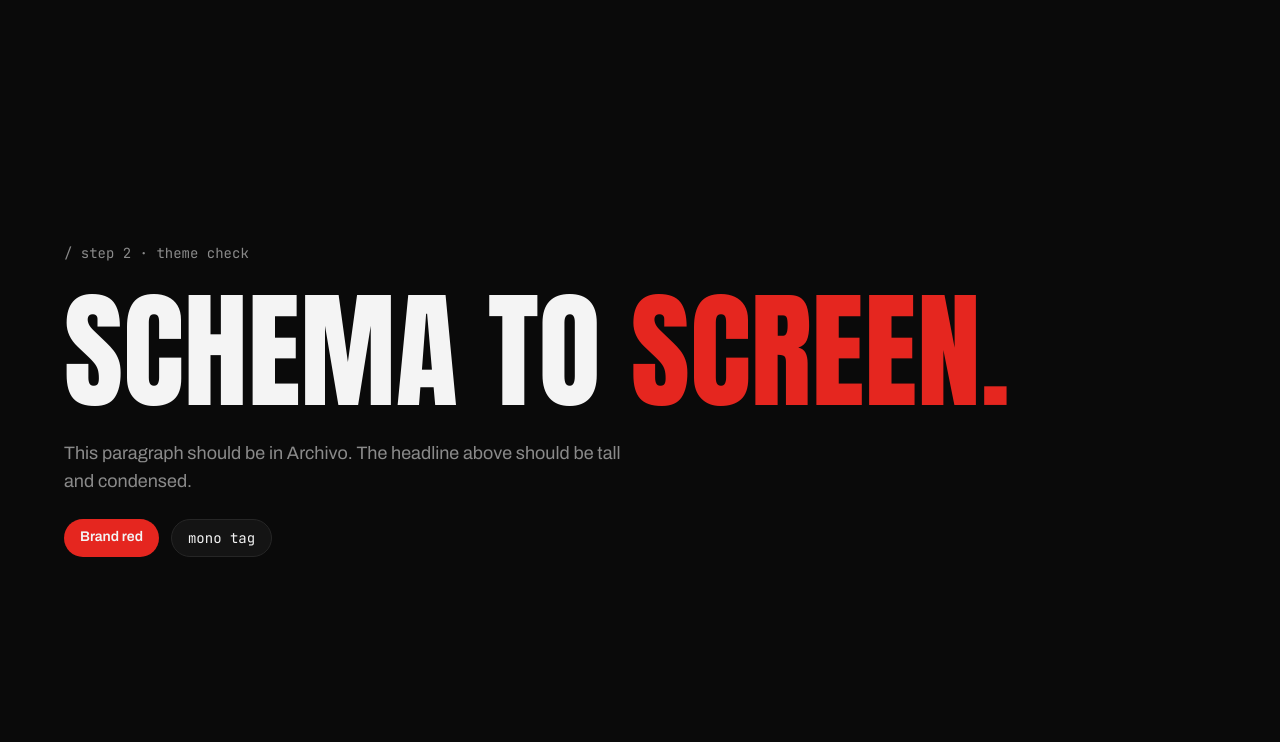
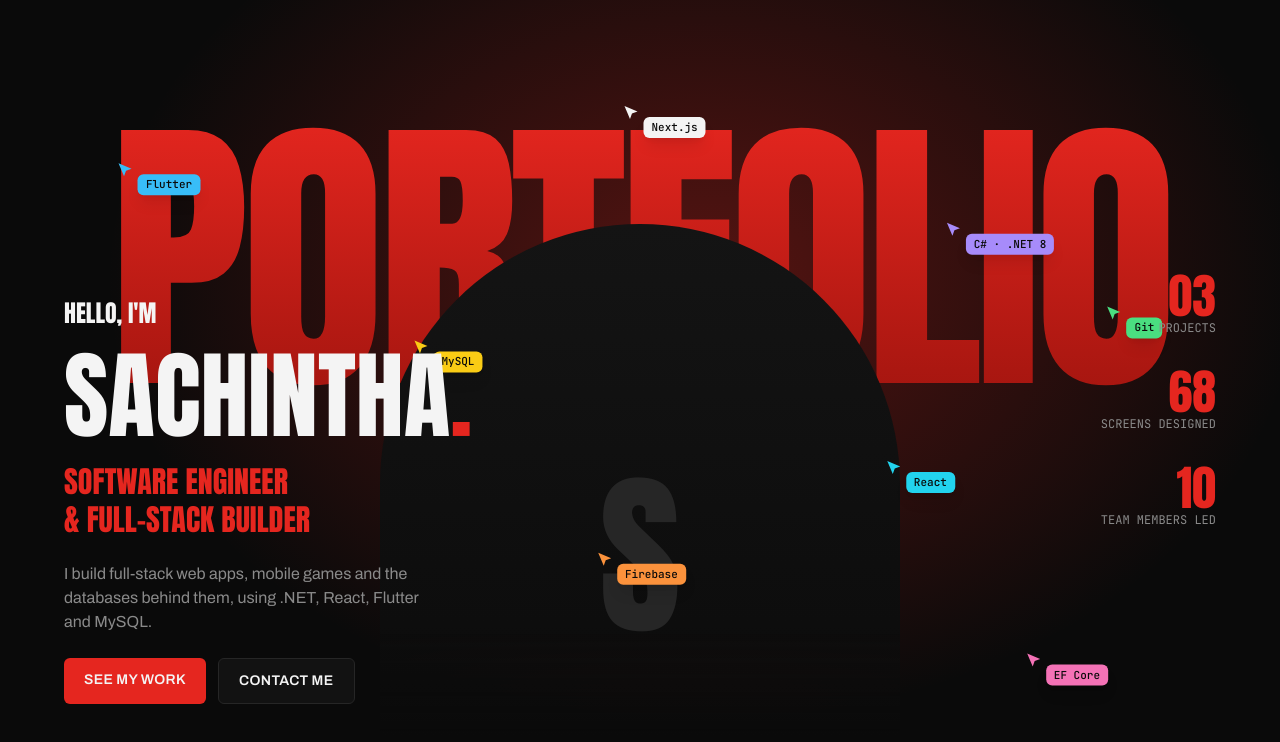
Before and after one commit to PADSViduranga/portfolio, a Next.js app: page / in a window 1280 px wide. Shown: the top 742 px of the page. Built offline with nearby package versions, Linux system fonts and the light colour scheme.

Commit message:
Step 3: hero section with floating tech tags

```diff
--- a/app/page.tsx
+++ b/app/page.tsx
@@ -1,25 +1,9 @@
+import Hero from "@/components/Hero";
+
 export default function Home() {
   return (
-    <main className="flex min-h-screen flex-col justify-center gap-6 px-6 md:px-16">
-      <p className="font-mono text-sm text-muted">/ step 2 · theme check</p>
-
-      <h1 className="font-display text-7xl uppercase leading-none md:text-9xl">
-        Schema to <span className="text-brand">screen.</span>
-      </h1>
-
-      <p className="max-w-xl text-lg text-muted">
-        This paragraph should be in Archivo. The headline above should be tall
-        and condensed.
-      </p>
-
-      <div className="flex flex-wrap gap-3">
-        <span className="rounded-full bg-brand px-4 py-2 text-sm font-semibold">
-          Brand red
-        </span>
-        <span className="rounded-full border border-line bg-panel px-4 py-2 font-mono text-sm">
-          mono tag
-        </span>
-      </div>
+    <main>
+      <Hero />
     </main>
   );
 }
--- /dev/null
+++ b/components/FloatingTags.tsx
@@ -0,0 +1,66 @@
+"use client";
+
+import { motion, useReducedMotion } from "motion/react";
+
+// Each tag drifts around its starting point like a live cursor.
+// top/left = starting position, dx/dy = how far it drifts, duration = speed.
+type Tag = {
+  label: string;
+  color: string;
+  top: string;
+  left: string;
+  dx: number;
+  dy: number;
+  duration: number;
+};
+
+const TAGS: Tag[] = [
+  { label: "Flutter", color: "#38bdf8", top: "18%", left: "8%", dx: 40, dy: 20, duration: 7 },
+  { label: "C# · .NET 8", color: "#a78bfa", top: "24%", left: "76%", dx: -30, dy: 30, duration: 9 },
+  { label: "React", color: "#22d3ee", top: "60%", left: "72%", dx: -50, dy: -20, duration: 8 },
+  { label: "MySQL", color: "#facc15", top: "46%", left: "30%", dx: 30, dy: -30, duration: 10 },
+  { label: "Firebase", color: "#fb923c", top: "70%", left: "46%", dx: 40, dy: -10, duration: 6.5 },
+  { label: "Next.js", color: "#f4f4f4", top: "10%", left: "50%", dx: -20, dy: 25, duration: 8.5 },
+  { label: "Git", color: "#4ade80", top: "40%", left: "88%", dx: -35, dy: -15, duration: 7.5 },
+  { label: "EF Core", color: "#f472b6", top: "84%", left: "82%", dx: -25, dy: -20, duration: 9.5 },
+];
+
+export default function FloatingTags() {
+  const reduceMotion = useReducedMotion();
+
+  return (
+    <div aria-hidden className="pointer-events-none absolute inset-0 z-0 hidden sm:block">
+      {TAGS.map((tag, i) => (
+        <motion.div
+          key={tag.label}
+          className="absolute flex items-start gap-1"
+          style={{ top: tag.top, left: tag.left }}
+          initial={{ opacity: 0, scale: 0.6 }}
+          animate={
+            reduceMotion
+              ? { opacity: 1, scale: 1 }
+              : { opacity: 1, scale: 1, x: [0, tag.dx, 0], y: [0, tag.dy, 0] }
+          }
+          transition={{
+            opacity: { delay: 0.4 + i * 0.08 },
+            scale: { delay: 0.4 + i * 0.08 },
+            x: { duration: tag.duration, repeat: Infinity, ease: "easeInOut" },
+            y: { duration: tag.duration * 1.3, repeat: Infinity, ease: "easeInOut" },
+          }}
+        >
+          {/* cursor arrow */}
+          <svg width="16" height="16" viewBox="0 0 16 16" style={{ color: tag.color }}>
+            <path d="M1 1l5.5 13 2-5.5L14 6.5z" fill="currentColor" />
+          </svg>
+          {/* label */}
+          <span
+            className="mt-3 rounded-md px-2 py-0.5 font-mono text-[11px] font-medium text-ink shadow-lg"
+            style={{ backgroundColor: tag.color }}
+          >
+            {tag.label}
+          </span>
+        </motion.div>
+      ))}
+    </div>
+  );
+}
--- /dev/null
+++ b/components/Hero.tsx
@@ -0,0 +1,94 @@
+import Image from "next/image";
+import FloatingTags from "@/components/FloatingTags";
+
+// Put your photo in public/me.png, then change this to true.
+const HAS_PHOTO = false;
+
+const STATS = [
+  { value: "03", label: "Projects" },
+  { value: "68", label: "Screens designed" },
+  { value: "10", label: "Team members led" },
+];
+
+export default function Hero() {
+  return (
+    <section id="home" className="relative isolate min-h-svh overflow-hidden">
+      {/* red glow behind everything */}
+      <div
+        aria-hidden
+        className="pointer-events-none absolute inset-0 -z-30 bg-[radial-gradient(ellipse_at_55%_35%,rgba(229,38,31,0.35),transparent_60%)]"
+      />
+
+      {/* giant PORTFOLIO word */}
+      <p
+        aria-hidden
+        className="pointer-events-none absolute inset-x-0 top-[14vh] -z-20 select-none bg-linear-to-b from-brand to-brand-dark bg-clip-text text-center font-display text-[23vw] uppercase leading-none tracking-tight text-transparent"
+      >
+        Portfolio
+      </p>
+
+      {/* photo (or placeholder) */}
+      <div className="absolute bottom-0 left-1/2 -z-10 h-[72svh] w-[min(80vw,520px)] -translate-x-1/2 mask-[linear-gradient(to_bottom,black_70%,transparent)]">
+        {HAS_PHOTO ? (
+          <Image
+            src="/me.png"
+            alt="Portrait of Sachintha"
+            fill
+            priority
+            className="object-cover object-top grayscale contrast-125"
+          />
+        ) : (
+          <div className="flex h-full w-full items-end justify-center rounded-t-full bg-linear-to-b from-panel to-ink">
+            <span className="mb-[30%] font-display text-[22vh] leading-none text-line">S</span>
+          </div>
+        )}
+      </div>
+
+      <FloatingTags />
+
+      {/* text content */}
+      <div className="relative z-10 flex min-h-svh flex-col justify-end gap-6 px-6 pb-16 md:px-16 md:pb-24">
+        <p className="font-display text-2xl uppercase">Hello, I&apos;m</p>
+
+        <h1 className="font-display text-7xl uppercase leading-[0.9] md:text-8xl">
+          Sachintha<span className="text-brand">.</span>
+        </h1>
+
+        <p className="font-display text-2xl uppercase leading-tight text-brand md:text-3xl">
+          Software engineer
+          <br />& full-stack builder
+        </p>
+
+        <p className="max-w-sm text-base text-muted">
+          I build full-stack web apps, mobile games and the databases behind them,
+          using .NET, React, Flutter and MySQL.
+        </p>
+
+        <div className="flex flex-wrap gap-3">
+          <a
+            href="#work"
+            className="rounded-md bg-brand px-5 py-3 text-sm font-semibold uppercase tracking-wide transition hover:bg-brand-dark"
+          >
+            See my work
+          </a>
+          <a
+            href="#contact"
+            className="rounded-md border border-line bg-panel/80 px-5 py-3 text-sm font-semibold uppercase tracking-wide transition hover:border-paper"
+          >
+            Contact me
+          </a>
+        </div>
+      </div>
+
+      {/* stats on the right (desktop only) */}
+      <ul className="absolute right-6 top-1/2 z-10 hidden -translate-y-1/2 flex-col gap-8 text-right md:right-16 md:flex">
+        {STATS.map((stat) => (
+          <li key={stat.label}>
+            <p className="font-display text-5xl text-brand">{stat.value}</p>
+            <p className="font-mono text-xs uppercase text-muted">{stat.label}</p>
+          </li>
+        ))}
+      </ul>
+    </section>
+  );
+}
```
